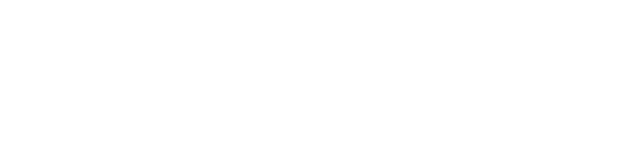
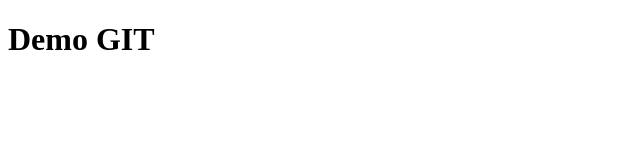
Before and after one commit to juvoldemo/NguyenVu, a plain HTML site: page index.html in a window 1280 px wide. Shown: the whole page, without its empty margins (0-640 px from the left). Drawn offline with Linux system fonts and the light colour scheme.

Commit message:
add lan 2

```diff
--- a/index.html
+++ b/index.html
@@ -8,7 +8,9 @@
 </head>
 
 <body>
-
+    <header>
+        <h1>Demo GIT</h1>
+    </header>
 </body>
 
 </html>
```
